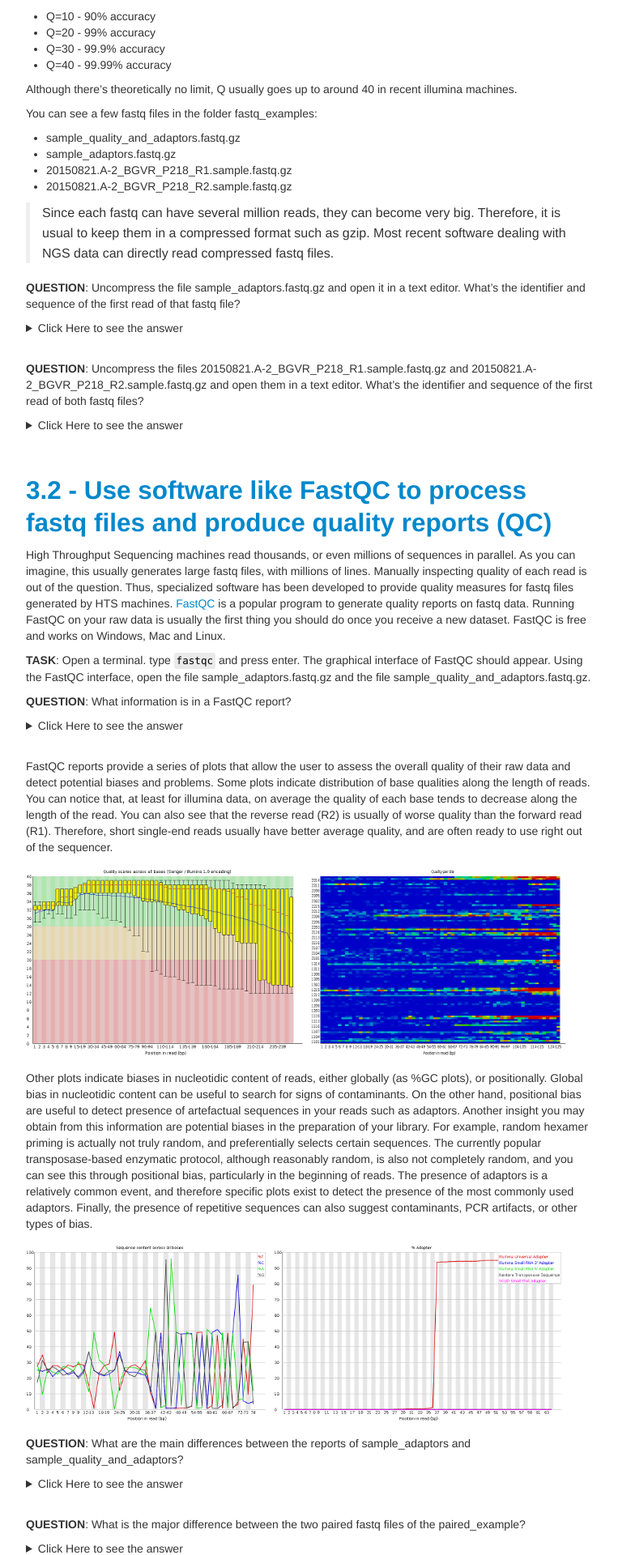
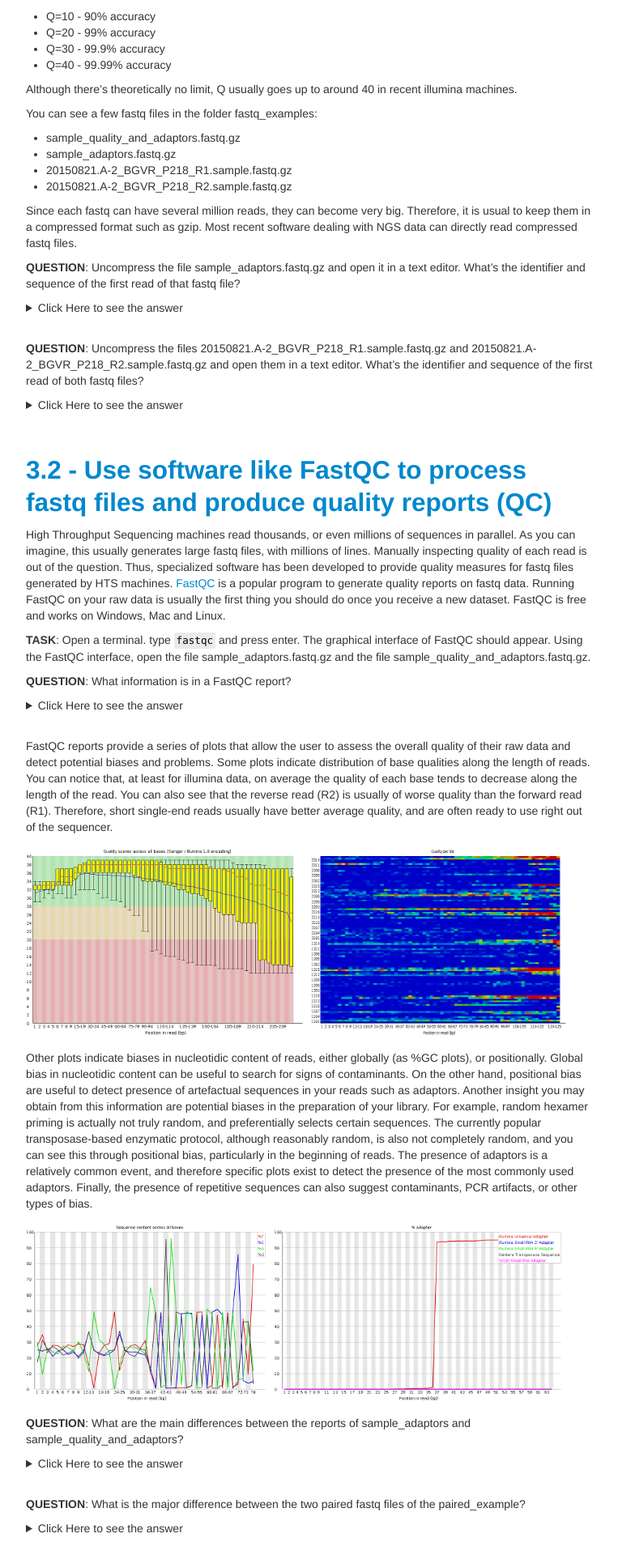
Before and after one commit to GTPB/ADER19F, a Jekyll site: the page built from pages/L03.md, in a window 1280 px wide. Shown: the part 533-2453 px from the top of the page at 81% size, without its empty margins (258-1021 px from the left). Built offline with Jekyll 4.4.1, drawn with Linux system fonts in a browser that asks for light colours.

Commit message:
Update L03.md

```diff
--- a/pages/L03.md
+++ b/pages/L03.md
@@ -26,7 +26,7 @@
 * 20150821.A-2_BGVR_P218_R1.sample.fastq.gz
 * 20150821.A-2_BGVR_P218_R2.sample.fastq.gz
 
-> Since each fastq can have several million reads, they can become very big. Therefore, it is usual to keep them in a compressed format such as gzip. Most recent software dealing with NGS data can directly read compressed fastq files.
+Since each fastq can have several million reads, they can become very big. Therefore, it is usual to keep them in a compressed format such as gzip. Most recent software dealing with NGS data can directly read compressed fastq files.
 
 **QUESTION**: Uncompress the file sample_adaptors.fastq.gz and open it in a text editor. What's the identifier and sequence of the first read of that fastq file?
 <details><summary>Click Here to see the answer</summary><p>
```
